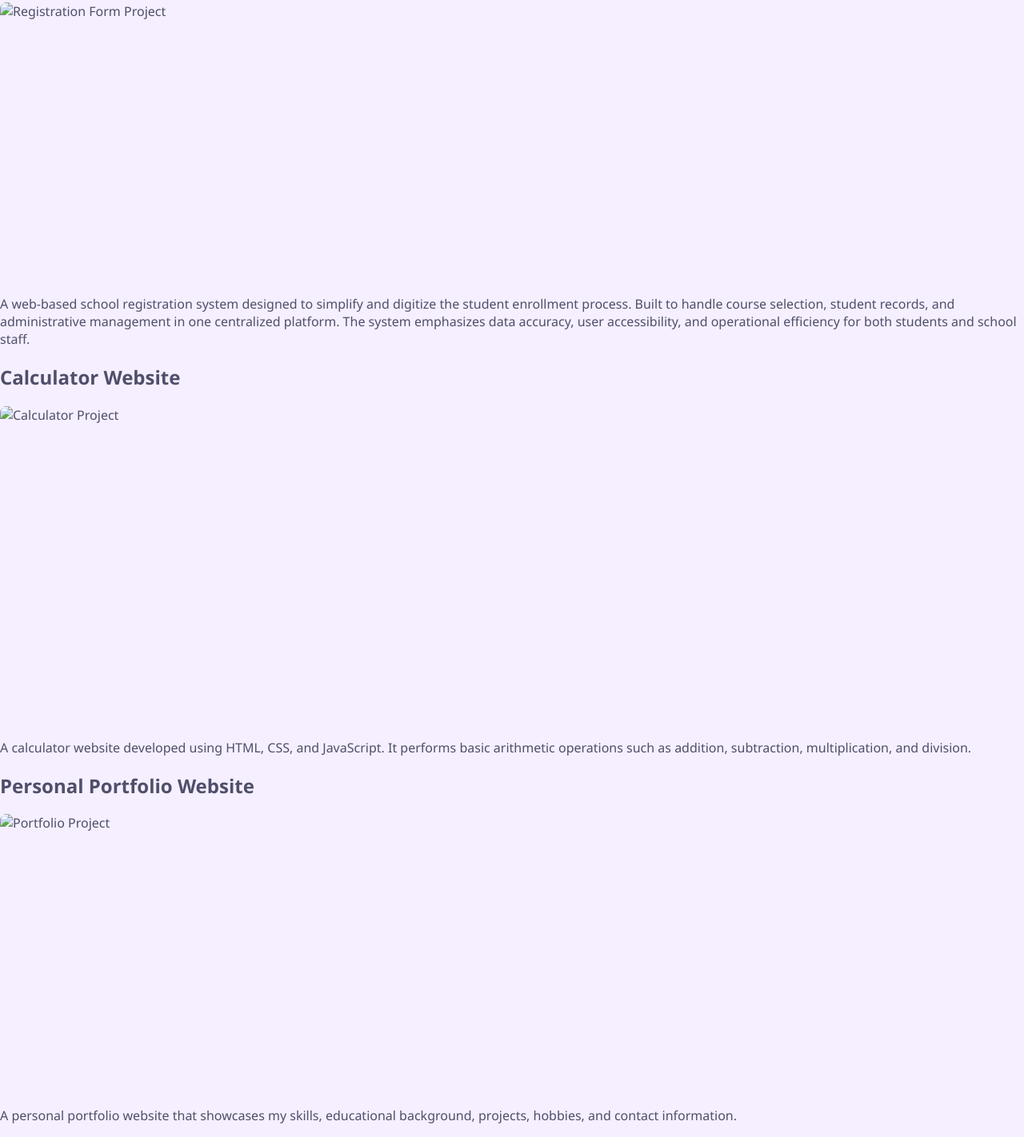
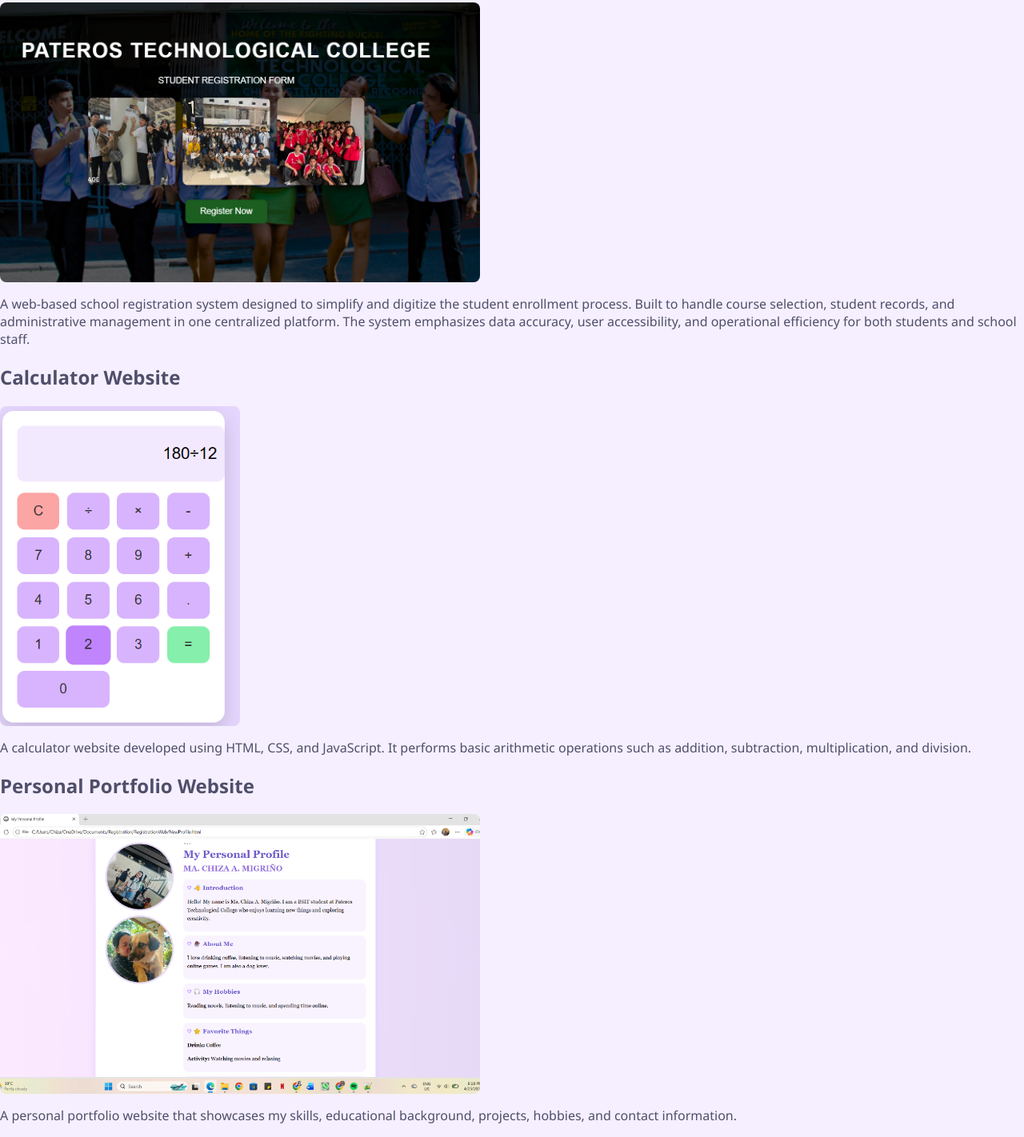
Before and after one commit to alquizachiza-cute/my-portfolio, a plain HTML site: page projects.html in a window 1280 px wide. Shown: the part 193-1615 px from the top of the page at 80% size. Drawn offline with Linux system fonts and the light colour scheme.

Commit message:
Update projects.html

```diff
--- a/projects.html
+++ b/projects.html
@@ -22,7 +22,7 @@
     <!-- Project 1 -->
     <div class="project">
         <h2>Registration Form Website</h2>
-        <img src="images/registration.png" alt="Registration Form Project">
+        <img src="registration.png" alt="Registration Form Project">
         <p>
             A web-based school registration system designed to simplify and digitize
             the student enrollment process. Built to handle course selection, student
@@ -35,7 +35,7 @@
     <!-- Project 2 - Calculator (portrait) -->
 <div class="project">
     <h2>Calculator Website</h2>
-    <img src="images/calculator.png" alt="Calculator Project" class="portrait">
+    <img src="calculator.png" alt="Calculator Project" class="portrait">
     <p>
         A calculator website developed using HTML, CSS, and JavaScript.
         It performs basic arithmetic operations such as addition,
@@ -48,7 +48,7 @@
     <!-- Project 3 -->
     <div class="project">
         <h2>Personal Portfolio Website</h2>
-        <img src="images/portfolio.png" alt="Portfolio Project">
+        <img src="portfolio.png" alt="Portfolio Project">
         <p>
             A personal portfolio website that showcases my skills,
             educational background, projects, hobbies, and contact
```
